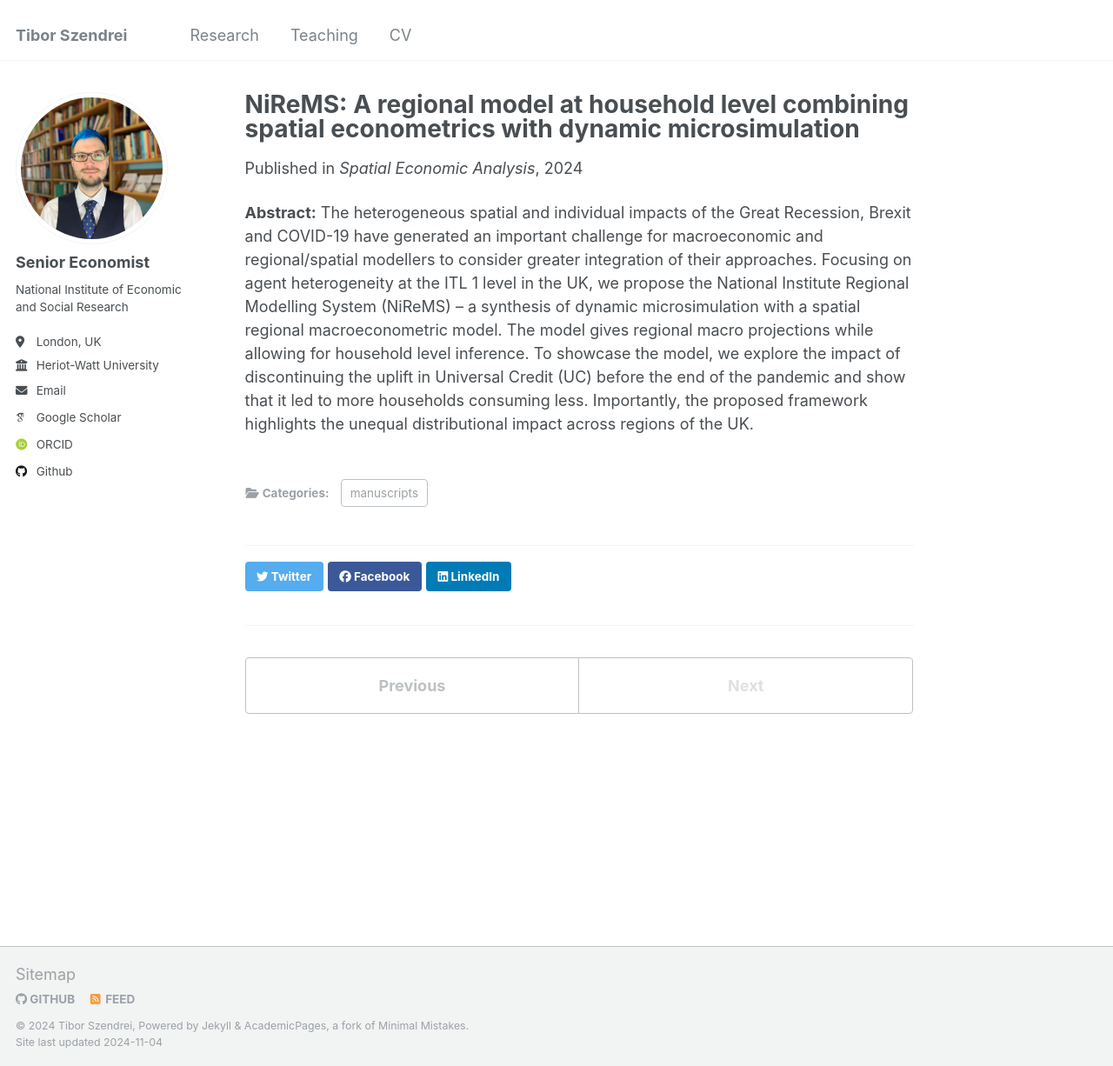
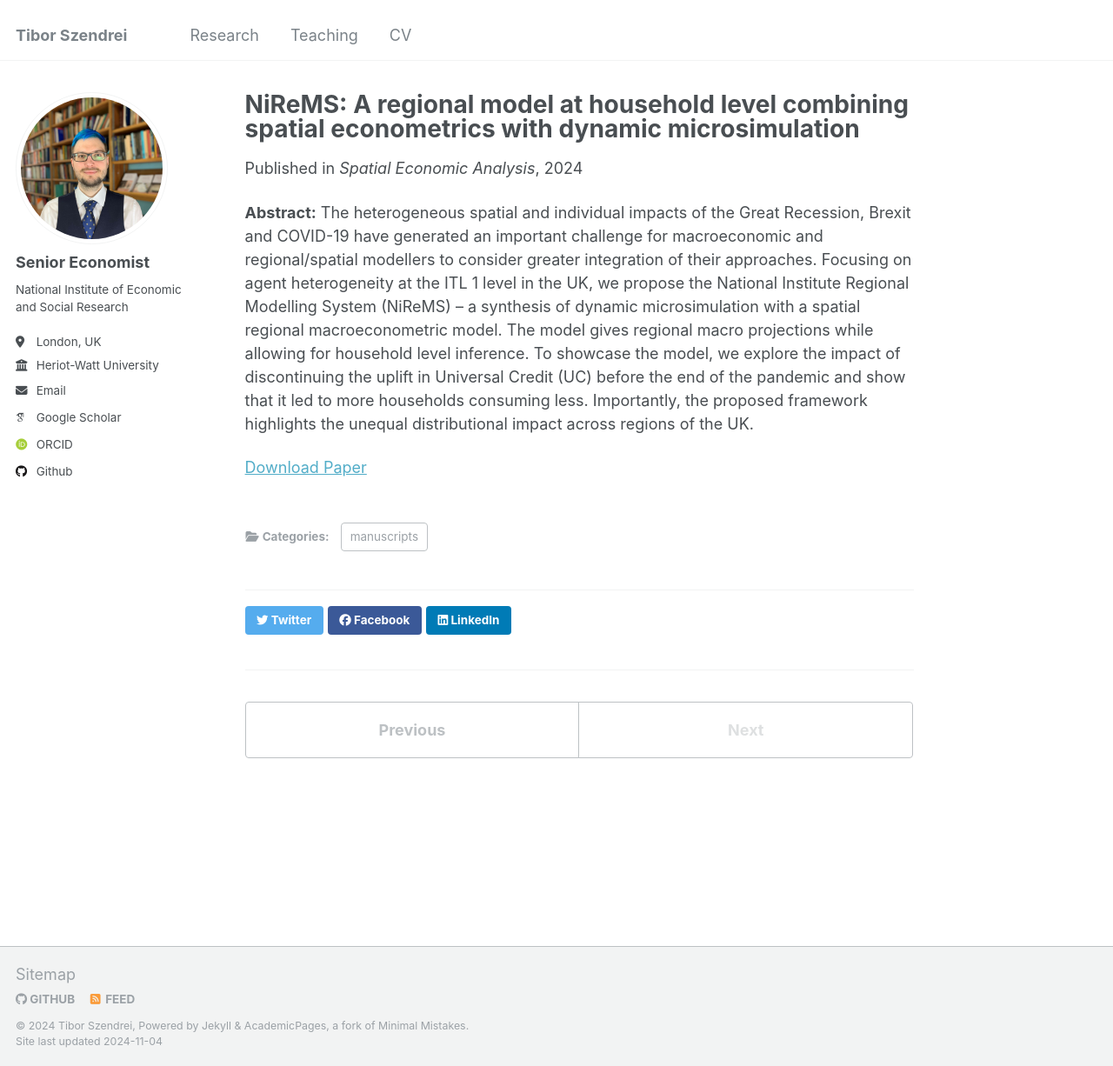
Before and after one commit to econometibi/econometibi.github.io, a Jekyll site: the page built from _publications/Nirems.md, in a window 1280 px wide and 1226 px high. Shown: the whole window at 87% size. Built offline with Jekyll 4.4.1, drawn with Linux system fonts in a browser that asks for light colours; some web fonts are replaced.

Commit message:
Update Nirems.md

```diff
--- a/_publications/Nirems.md
+++ b/_publications/Nirems.md
@@ -7,3 +7,5 @@ date: 2024-05-08
 venue: 'Spatial Economic Analysis'
 ---
 **Abstract:** The heterogeneous spatial and individual impacts of the Great Recession, Brexit and COVID-19 have generated an important challenge for macroeconomic and regional/spatial modellers to consider greater integration of their approaches. Focusing on agent heterogeneity at the ITL 1 level in the UK, we propose the National Institute Regional Modelling System (NiReMS) – a synthesis of dynamic microsimulation with a spatial regional macroeconometric model. The model gives regional macro projections while allowing for household level inference. To showcase the model, we explore the impact of discontinuing the uplift in Universal Credit (UC) before the end of the pandemic and show that it led to more households consuming less. Importantly, the proposed framework highlights the unequal distributional impact across regions of the UK.
+
+[Download Paper](https://doi.org/10.1080/17421772.2024.2333978)
```
